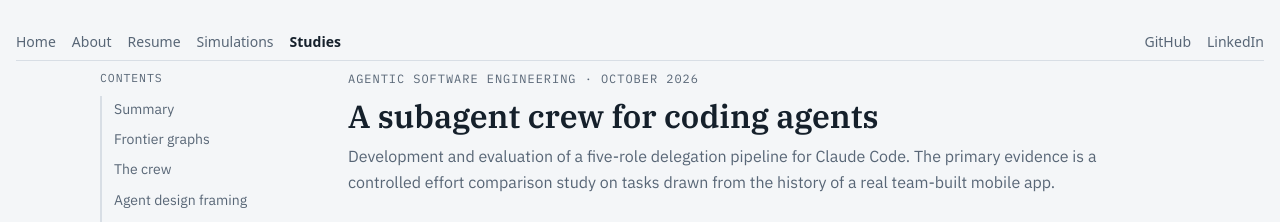
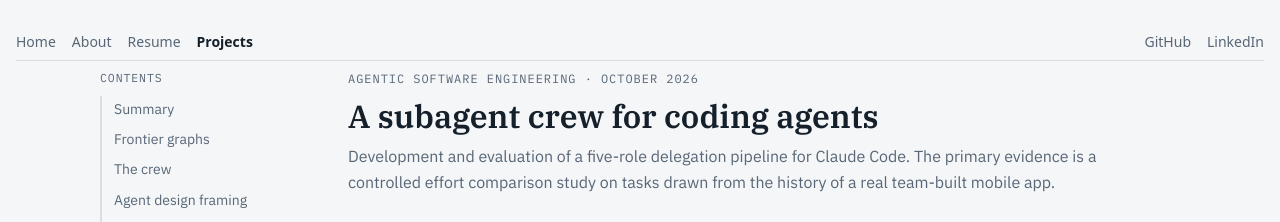
Before and after one commit to Quintuplin/quintuplin.github.io, a Jekyll site: the page studies/subagent-crew-study/index.html, which Jekyll copies as it is, in a window 1280 px wide and 900 px high. Shown: the top 222 px of the window. Built offline with Jekyll 4.4.1, drawn with Linux system fonts in a browser that asks for light colours.

Commit message:
#21 Merge Simulations and Studies into Projects

```diff
--- a/_config.yml
+++ b/_config.yml
@@ -1,4 +1,6 @@
 name: Jack Fraser
+url: https://quintuplin.github.io
+baseurl: ""
 markdown: kramdown
 permalink: /blog/:year/:month/:day/:title
 paginate: 5
@@ -6,3 +8,4 @@ comments: true
 paginate_path: "/blog/page:num/"
 plugins:
   - jekyll-sitemap
+  - jekyll-redirect-from
--- a/_layouts/default.html
+++ b/_layouts/default.html
@@ -17,8 +17,7 @@
 			<li><a href="/"{% if page.url == "/" %} class="active"{% endif %}>Home</a></li>
 			<li><a href="/about"{% if page.url contains "/about" %} class="active"{% endif %}>About</a></li>
 			<li><a href="/cv"{% if page.url contains "/cv" %} class="active"{% endif %}>Resume</a></li>
-			<li><a href="/simulations"{% if page.url contains "/simulations" %} class="active"{% endif %}>Simulations</a></li>
-			<li><a href="/studies"{% if page.url contains "/studies" %} class="active"{% endif %}>Studies</a></li>
+			<li><a href="/projects"{% if page.url contains "/projects" %} class="active"{% endif %}>Projects</a></li>
 			<li class="ext"><a href="https://github.com/quintuplin">GitHub</a></li>
 			<li class="ext"><a href="https://www.linkedin.com/in/jack-fraser-3a137ba3/">LinkedIn</a></li>
 		</ul>
--- a/simulations/fridge-event-sim/index.html
+++ b/simulations/fridge-event-sim/index.html
@@ -120,8 +120,7 @@ details .hint { margin-top: 4px; }
   <a href="/">Home</a>
   <a href="/about">About</a>
   <a href="/cv">Resume</a>
-  <a href="/simulations" aria-current="page">Simulations</a>
-  <a href="/studies">Studies</a>
+  <a href="/projects" aria-current="page">Projects</a>
   <a class="ext" href="https://github.com/quintuplin">GitHub</a>
   <a href="https://www.linkedin.com/in/jack-fraser-3a137ba3/">LinkedIn</a>
 </nav>
--- a/simulations/hnsw/index.html
+++ b/simulations/hnsw/index.html
@@ -281,8 +281,7 @@ button:disabled { opacity: 0.45; cursor: not-allowed; }
   <a href="/">Home</a>
   <a href="/about">About</a>
   <a href="/cv">Resume</a>
-  <a href="/simulations" aria-current="page">Simulations</a>
-  <a href="/studies">Studies</a>
+  <a href="/projects" aria-current="page">Projects</a>
   <a class="ext" href="https://github.com/quintuplin">GitHub</a>
   <a href="https://www.linkedin.com/in/jack-fraser-3a137ba3/">LinkedIn</a>
 </nav>
--- a/studies/subagent-crew-study/index.html
+++ b/studies/subagent-crew-study/index.html
@@ -142,8 +142,7 @@ footer{margin-top:48px;font-size:.84rem;color:var(--muted)}
   <a href="/">Home</a>
   <a href="/about">About</a>
   <a href="/cv">Resume</a>
-  <a href="/simulations">Simulations</a>
-  <a href="/studies" aria-current="page">Studies</a>
+  <a href="/projects" aria-current="page">Projects</a>
   <a class="ext" href="https://github.com/quintuplin">GitHub</a>
   <a href="https://www.linkedin.com/in/jack-fraser-3a137ba3/">LinkedIn</a>
 </nav>
```
Also changed, not shown: projects/index.html (added, +21 -0 lines), README.md.
